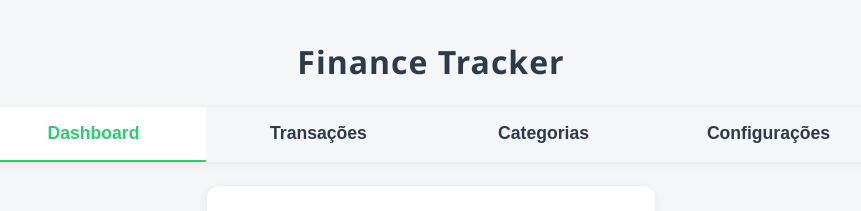
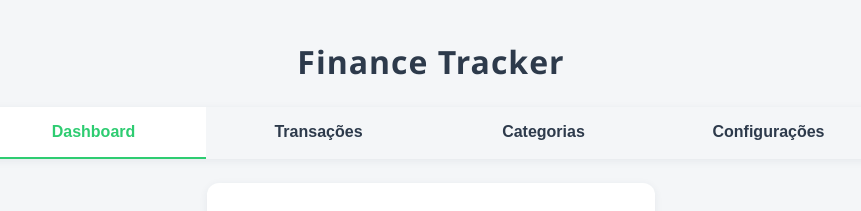
Before and after one commit to PedroAugusto08/FinanceTracker, a website with bundled scripts: page index.html in a window 1280 px wide. Shown: the top 211 px of the page, without its empty margins (209-1070 px from the left). Built offline with nearby package versions, Linux system fonts and the light colour scheme; no server answers.

Commit message:
Teste de UI no IOS

```diff
--- a/style.css
+++ b/style.css
@@ -193,22 +193,29 @@ form button:hover {
     display: flex;
     background: #fff;
     border-radius: 10px 10px 0 0;
-    overflow: hidden;
+    overflow-x: auto;
     box-shadow: 0 2px 8px rgba(44,62,80,0.07);
     margin-bottom: 0;
+    gap: 8px;
+    scrollbar-width: none;
+}
+.tabs::-webkit-scrollbar {
+    display: none;
 }
 .tab {
-    flex: 1;
-    padding: 16px 0;
+    flex: 1 0 120px;
+    min-width: 110px;
+    padding: 16px 0px;
     background: #f4f6f8;
     border: none;
     outline: none;
-    font-size: 1.1em;
+    font-size: 1em;
     font-weight: 600;
     color: #2d3a4b;
     cursor: pointer;
     transition: background 0.2s, color 0.2s;
     border-bottom: 2px solid transparent;
+    white-space: nowrap;
 }
 .tab.active {
     background: #fff;
```
Also changed, not shown: script.js (+0 -8 lines).
